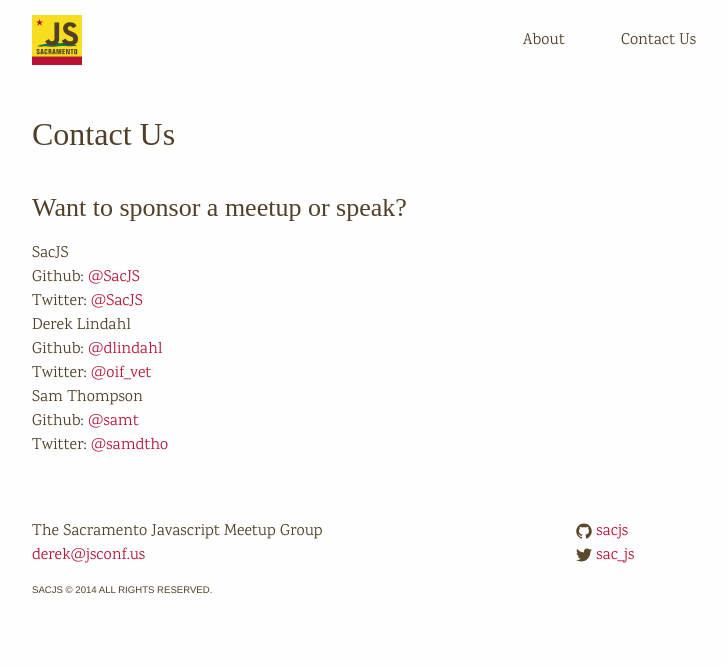
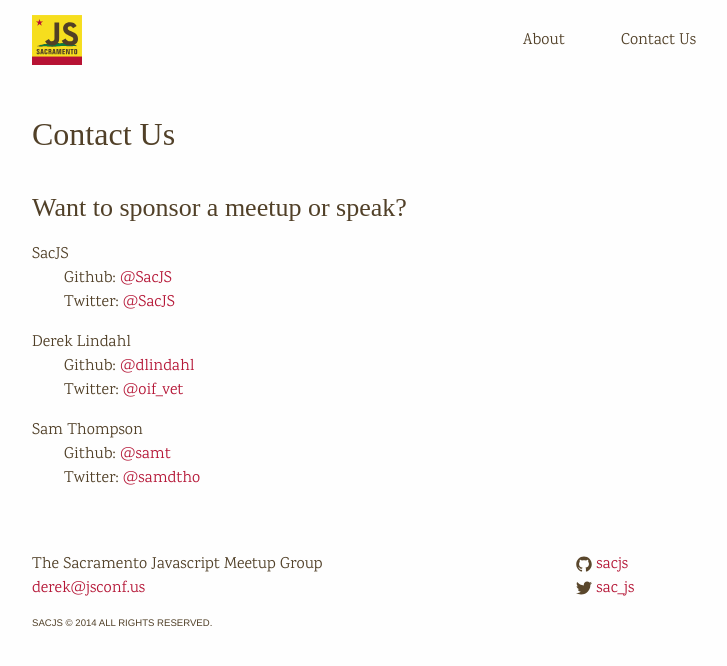
Before and after one commit to sacjs/website, a Jekyll site: the page built from contact_us.md, in a window 1280 px wide. Shown: the top 666 px of the page, without its empty margins (268-995 px from the left). Built offline with Jekyll 4.4.1, drawn with Linux system fonts in a browser that asks for light colours; some web fonts are replaced.

Commit message:
Improve default definition list styling

```diff
--- a/_sass/_base.scss
+++ b/_sass/_base.scss
@@ -63,9 +63,16 @@
 }
 
 dl {
+  dt {
+    margin-top: 1rem;
+  }
+  dd {
+    margin-left: 2rem;
+  }
   &[horizontal] {
     dt {
       float: left;
+      margin-top: 0;
     }
     dd {
       margin-left: 2rem;
```
